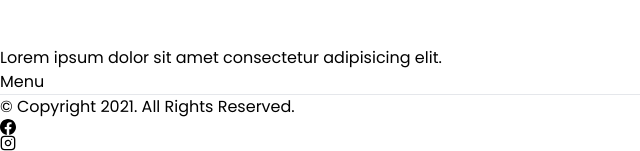
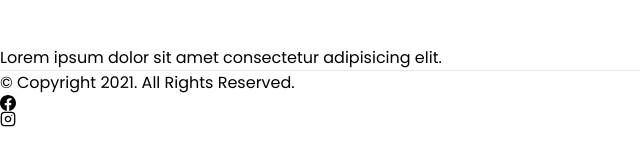
Before and after one commit to martinaaa96/Bubble_tea_shop, a React (Vite) app in the folder my-vite-react-app/: page / in a window 1280 px wide. Shown: the part 1088-1239 px from the top of the page, without its empty margins (0-640 px from the left). After the commit the page ends 1215 px from the top, so only its background shows below. Built offline with nearby package versions, Linux system fonts and the light colour scheme.

Commit message:
update Footer

```diff
--- a/my-vite-react-app/src/components/Footer.jsx
+++ b/my-vite-react-app/src/components/Footer.jsx
@@ -1,4 +1,4 @@
-//import { Link } from "react-router-dom";
+import { Link } from "react-router-dom";
 import { SiFacebook } from "react-icons/si";
 import { FiInstagram } from "react-icons/fi";
 
@@ -7,27 +7,18 @@ export default function Footer() {
     <footer className="bg-white dark:bg-gray-900">
       <div className="container px-6 py-8 mx-auto">
         <div className="flex flex-col items-center text-center">
-          <a href="#">
-            <img className="w-auto h-20" src="logo.png" alt="" />
-          </a>
+          <Link to="/" className="my-7 md:my-0 cursor-pointer">
+            <img className="w-auto h-20 hover:scale-110 duration-500 " src="logo.png" alt="logo" />
+          </Link>
 
-          <p className="max-w-md mx-auto mt-4 text-gray-500 dark:text-gray-400">
+          <p className="max-w-md mx-auto mt-4 text-black dark:text-gray-400">
             Lorem ipsum dolor sit amet consectetur adipisicing elit.
           </p>
 
-          <div className="flex flex-col mt-4 sm:flex-row sm:items-center sm:justify-center">
-            <button
-              className="flex items-center justify-center order-1 w-full px-2 py-2 mt-3 text-sm tracking-wide
-             text-white capitalize transition-colors  transform border rounded-md sm:mx-2 dark:border-gray-400
-              dark:text-gray-300 sm:mt-0 sm:w-auto hover:bg-gray-50 focus:outline-none focus:ring bg-gradient-to-r from-purple-700 to-blue-200 hover:from-pink-400 hover:to-orange-200 text-white font-semibold
-                focus:ring-opacity-40"
-            >
-              <span className="mx-1 ">Menu</span>
-            </button>
-          </div>
+          <div className="flex flex-col mt-4 sm:flex-row sm:items-center sm:justify-center"></div>
         </div>
 
-        <hr className="my-10 border-gray-200 dark:border-gray-700" />
+        <hr className="my-2 border-purple-700 dark:border-gray-700" />
 
         <div className="flex flex-col items-center sm:flex-row sm:justify-between">
           <p className="text-sm text-gray-500">
```
